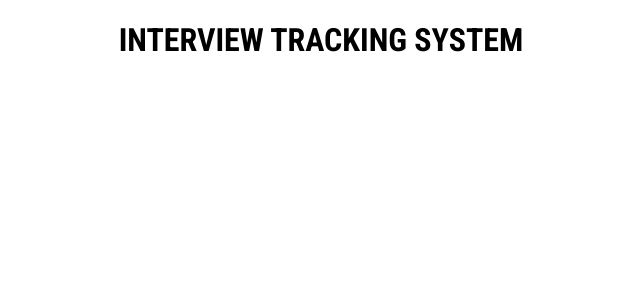
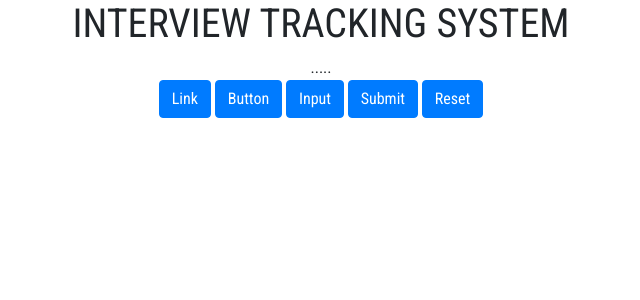
Before and after one commit to neetimishra98/Sprint3_InterviewTrackingSystem, a React (Create React App) app: page / in a window 1280 px wide. Shown: the top 300 px of the page, without its empty margins (319-959 px from the left). Built offline with nearby package versions, Linux system fonts and the light colour scheme.

Commit message:
Bootstrap fix - with imports in js files....

```diff
--- a/package.json
+++ b/package.json
@@ -8,6 +8,7 @@
     "@testing-library/user-event": "^12.6.0",
     "axios": "^0.21.1",
     "react": "^17.0.1",
+    "bootstrap": "^4.5.3",
     "react-bootstrap": "^1.4.3",
     "react-dom": "^17.0.1",
     "react-redux": "^7.2.2",
--- a/src/App.js
+++ b/src/App.js
@@ -1,10 +1,22 @@
 import './App.css';
 
+//Internal Components
+import HomeComponent from './components/home';
+
+//Installed Components
+import { Route, Link, Switch } from 'react-router-dom';
+//Bootstrap
+import { Button } from 'react-bootstrap';
 
 function App() {
   return (
     <div className="App">
       <h1>INTERVIEW TRACKING SYSTEM</h1>
+      <HomeComponent></HomeComponent>
+        <Button href="#">Link</Button> <Button type="submit">Button</Button>{' '}
+        <Button as="input" type="button" value="Input" />{' '}
+        <Button as="input" type="submit" value="Submit" />{' '}
+        <Button as="input" type="reset" value="Reset" />
     </div>
   );
 }
--- a/src/components/home.js
+++ b/src/components/home.js
@@ -3,3 +3,13 @@
 //Inside every xyz-service-component.js there would be components of their respective candidate, employee, panelmember and interview services from the above folders.
 //Do not change home.js or App.js while git based development without permissions, would lead to conflicts
 //Add this to WARNINGS.info once development starts
+
+const HomeComponent = () => {
+    return (
+        <div>.....</div>
+    );
+}
+
+
+
+export default HomeComponent
--- a/src/index.js
+++ b/src/index.js
@@ -3,6 +3,7 @@ import ReactDOM from 'react-dom';
 import './index.css';
 import App from './App';
 import reportWebVitals from './reportWebVitals';
+import 'bootstrap/dist/css/bootstrap.min.css';
 
 ReactDOM.render(
   <React.StrictMode>
```
Also changed, not shown: 2 other files (tests, documents, lock files or other folders).
